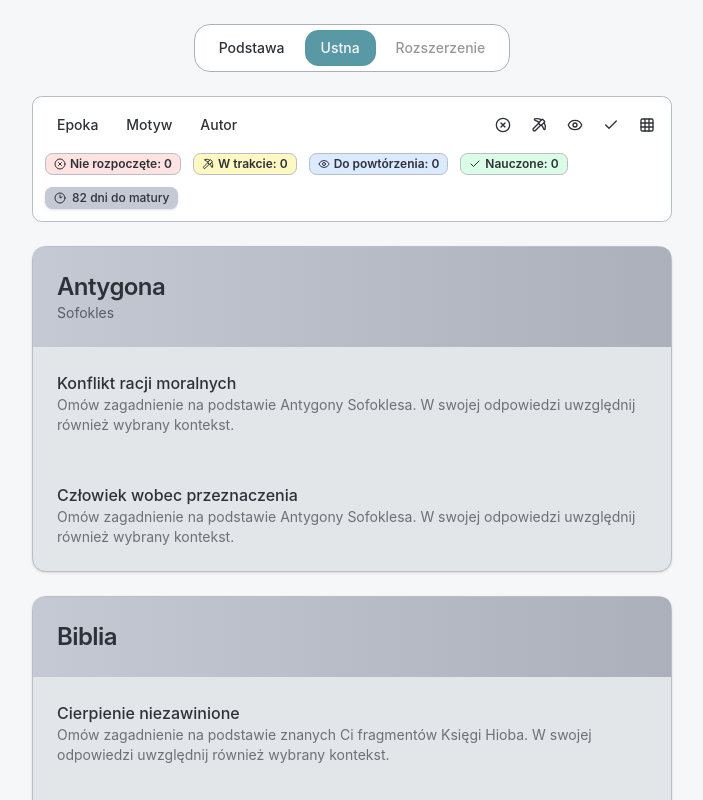
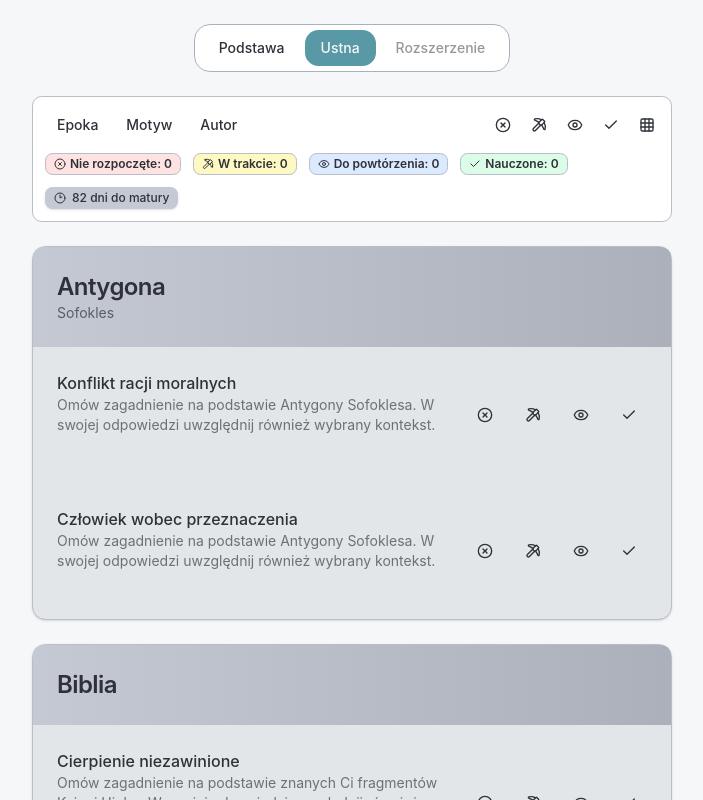
Before and after one commit to pawelz00/matura-check, a React (Vite) app: page /questions in a window 1280 px wide. Shown: the top 800 px of the page, without its empty margins (288-991 px from the left). Built offline with nearby package versions, Linux system fonts and the light colour scheme.

Commit message:
feat: questions wip

```diff
--- a/src/components/card/card-body.tsx
+++ b/src/components/card/card-body.tsx
@@ -8,14 +8,14 @@ export default function CardBody({ item }: { item: Item }) {
   return (
     <CardContent className="mt-6 space-y-6">
       <div className="space-y-2">
-        <h3 className="text-sm font-medium text-card-foreground/70">
+        <h3 className="text-md font-medium text-card-foreground">
           Krótki opis dzieła
         </h3>
-        <p className="text-sm text-slate-600">{item.description}</p>
+        <p className="text-sm text-card-foreground/65">{item.description}</p>
       </div>
 
       <div className="space-y-2">
-        <h3 className="text-sm font-medium text-card-foreground/70">Motywy</h3>
+        <h3 className="text-md font-medium text-card-foreground">Motywy</h3>
         <div className="flex flex-wrap gap-2">
           {item?.questions?.map((item) => {
             return (
@@ -34,7 +34,7 @@ export default function CardBody({ item }: { item: Item }) {
       <Separator />
 
       <div className="space-y-2">
-        <h3 className="text-sm font-medium text-card-foreground/70">Źródła</h3>
+        <h3 className="text-md font-medium text-card-foreground">Źródła</h3>
         <div className="text-sm ">
           <div>
             {item?.externalResources?.map((item) => {
--- a/src/components/card/card-group.tsx
+++ b/src/components/card/card-group.tsx
@@ -3,30 +3,23 @@ import { useFiltersStore } from "@/store/useFiltersStore.ts";
 
 interface CardGroupProps {
   title: string;
-  description: string;
   bgColor?: string;
   children: React.ReactNode;
 }
 
-function GroupHeader({
-  title,
-  description,
-}: {
-  title: string;
-  description: string;
-}) {
+function GroupHeader({ title }: { title: string }) {
   return (
     <>
-      <h2 className="text-xl font-bold tracking-wide ">{title}</h2>
-      <p className="text-sm text-primary/70">{description}</p>
+      <h2 className="text-2xl font-bold tracking-normal text-card-foreground/80 border-b">
+        {title}
+      </h2>
     </>
   );
 }
 
 export function CardGroup({
   title,
-  description,
-  bgColor = "bg-secondary/20",
+  bgColor = "bg-card",
   children,
 }: CardGroupProps) {
   const { view } = useFiltersStore();
@@ -37,10 +30,8 @@ export function CardGroup({
   };
 
   return (
-    <div
-      className={`rounded-lg ${bgColor} py-8 px-12 space-y-6 transition-all hover:shadow-md w-full`}
-    >
-      <GroupHeader title={title} description={description} />
+    <div className={`rounded-lg ${bgColor} p-6 space-y-6 shadow-lg w-full`}>
+      <GroupHeader title={title} />
       <div className={classNames[view]}>{children}</div>
     </div>
   );
--- a/src/components/cards.tsx
+++ b/src/components/cards.tsx
@@ -34,7 +34,7 @@ export default function Cards() {
     <main className={"flex flex-col gap-12 w-full mt-6 items-center"}>
       {Object.entries(groupedData ?? {}).map(([key, value]) => {
         return (
-          <CardGroup title={key} description={""}>
+          <CardGroup key={key} title={key}>
             {value
               .filter((item) => {
                 if (status) {
--- a/src/components/question-card/card-body.tsx
+++ b/src/components/question-card/card-body.tsx
@@ -1,13 +1,51 @@
 import { CardContent } from "@/components/ui/card.tsx";
 import { QuestionsData } from "@/store/useDataStore.ts";
+import { statusesObj } from "@/constants/statusesObject.ts";
+import {
+  Tooltip,
+  TooltipContent,
+  TooltipProvider,
+  TooltipTrigger,
+} from "@/components/ui/tooltip.tsx";
+import { Button } from "@/components/ui/button.tsx";
+import { cn } from "@/lib/utils.ts";
 
 export default function CardBody({ item }: { item: QuestionsData }) {
   return item.questions.map((q) => (
-    <CardContent className="mt-6 space-y-6">
+    <CardContent className="mt-6 space-y-6 flex w-full items-center justify-between">
       <div>
         <h3 className="text-md font-medium text-card-foreground">{q.motive}</h3>
         <p className="text-sm text-card-foreground/65">{q.question}</p>
       </div>
+      <div className="flex gap-3">
+        {Object.entries(statusesObj).map(([key, value]) => {
+          return (
+            <TooltipProvider key={key}>
+              <Tooltip>
+                <TooltipTrigger asChild>
+                  <Button
+                    variant={"ghost"}
+                    size={"icon"}
+                    className={cn(
+                      // statuses[item.id] === value.status &&
+                      // "bg-primary text-primary-foreground",
+                      "hover:bg-primary hover:text-primary-foreground hover:cursor-pointer",
+                    )}
+                    // onClick={() => {
+                    //     setStatus(item.id, value.status);
+                    // }}
+                  >
+                    <value.icon className={"size-4"} />
+                  </Button>
+                </TooltipTrigger>
+                <TooltipContent>
+                  <p>{value.text}</p>
+                </TooltipContent>
+              </Tooltip>
+            </TooltipProvider>
+          );
+        })}
+      </div>
     </CardContent>
   ));
 }
```
